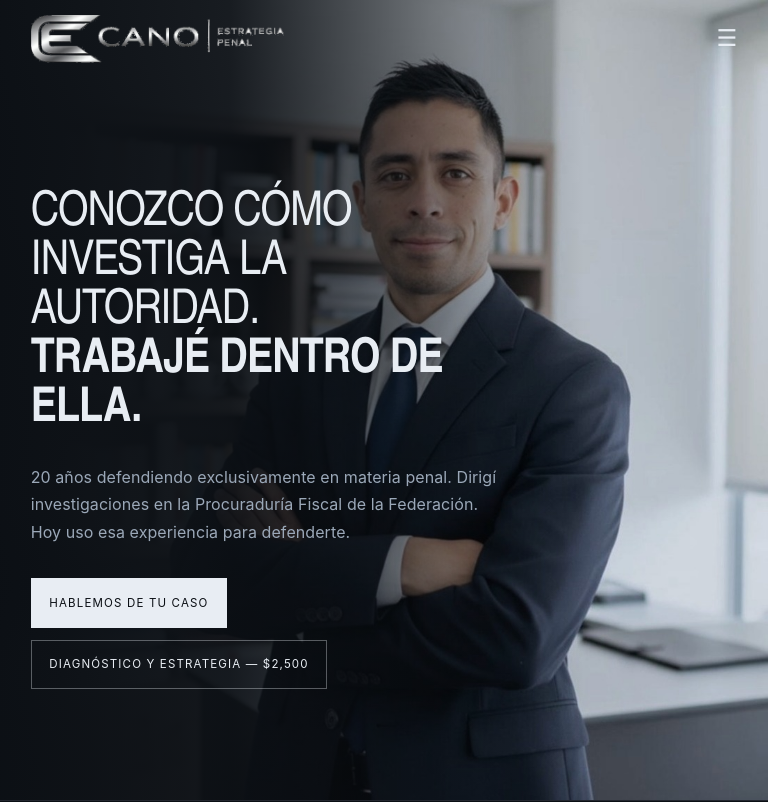
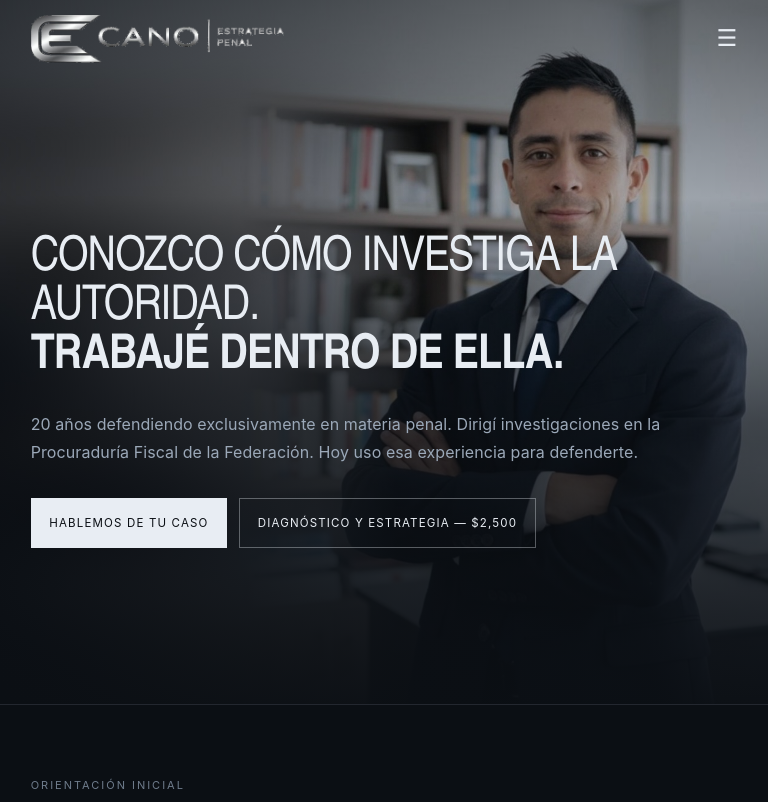
Before and after one commit to josuechavando350-png/nexus-engine, a Next.js app in the folder apps/cano-penal/: page / in a window 768 px wide. Shown: the top 802 px of the page. Built offline with nearby package versions, Linux system fonts and the light colour scheme.

Commit message:
Update styles.css

```diff
--- a/apps/cano-penal/src/app/styles.css
+++ b/apps/cano-penal/src/app/styles.css
@@ -131,3 +131,11 @@ a,button,article,.cp-path,.cp-area,.cp-case,.cp-why article{-webkit-tap-highligh
 .cp-area:last-child{border-right:0}
 #contacto h2,.cp-contact-section h2{font-size:clamp(1.9rem,3.4vw,2.6rem);font-weight:300;line-height:1.05;letter-spacing:-.01em}
 #contacto h2 strong,.cp-contact-section h2 strong{font-weight:700}
+/* Hero en tablets y ventanas medianas: texto abajo, no al lado */
+@media(min-width:641px) and (max-width:1023px){
+ .cp-hero{min-height:88vh;align-items:flex-end}
+ .cp-hero-image{object-position:78% center}
+ .cp-hero-shade{background:linear-gradient(180deg,rgba(11,15,20,.5) 0%,rgba(11,15,20,.15) 28%,rgba(11,15,20,.7) 60%,rgba(11,15,20,.97) 100%)}
+ .cp-hero-content{padding-top:8rem;padding-bottom:3rem}
+ .cp-hero-copy{max-width:100%}
+}
```
